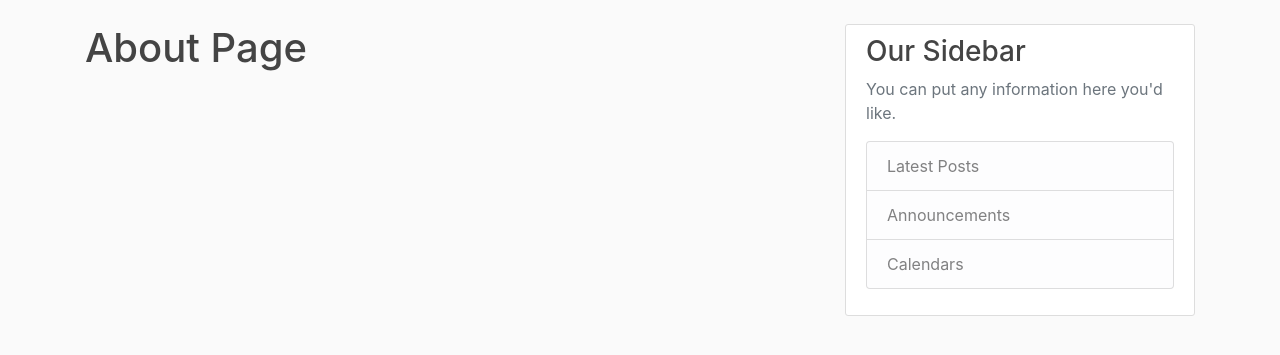
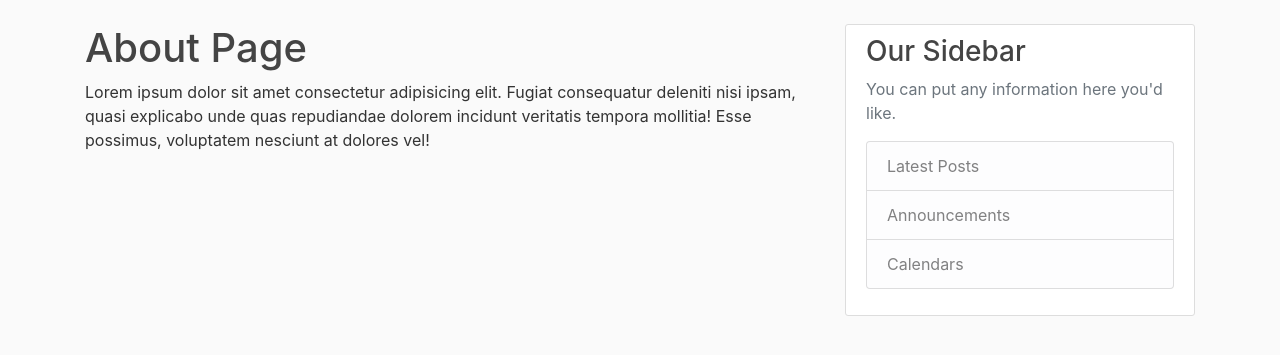
Before and after one commit to bhavyakundra/Blog-Site, a Flask app: page /about in a window 1280 px wide. Shown: the part 56-411 px from the top of the page. Run offline with Flask 2, Linux system fonts and the light colour scheme; parts of the project's set-up code (start-up, migrations or seed data) failed here and were passed over; some libraries are stand-ins or nearby versions.

Commit message:
Update about.html

```diff
--- a/flask_blog_andy/flaskblog/templates/about.html
+++ b/flask_blog_andy/flaskblog/templates/about.html
@@ -1,4 +1,5 @@
 {% extends "layout.html" %}
 {% block content %}
     <h1>About Page</h1>
+    <p>Lorem ipsum dolor sit amet consectetur adipisicing elit. Fugiat consequatur deleniti nisi ipsam, quasi explicabo unde quas repudiandae dolorem incidunt veritatis tempora mollitia! Esse possimus, voluptatem nesciunt at dolores vel!</p>
 {% endblock content %}
```
